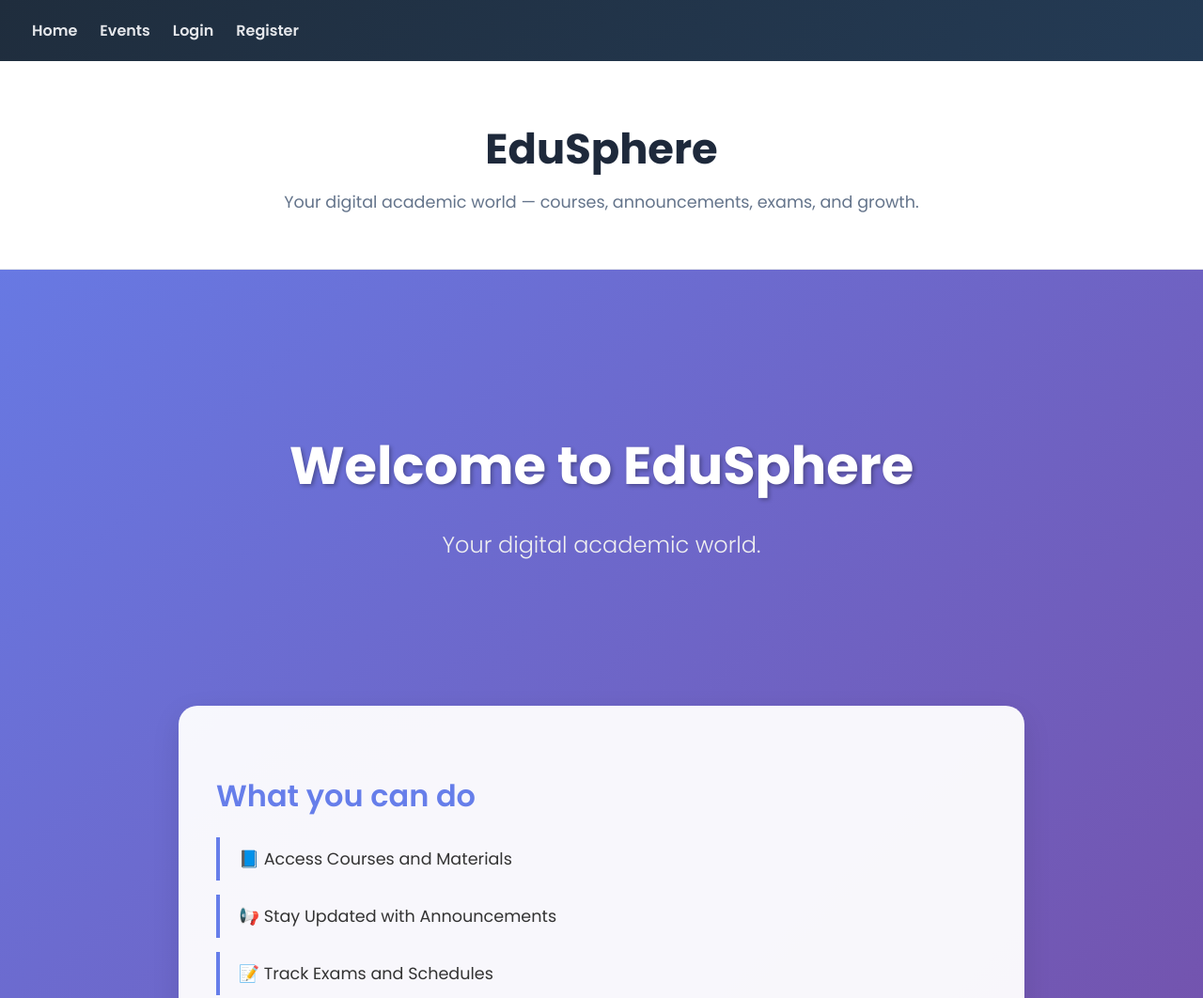
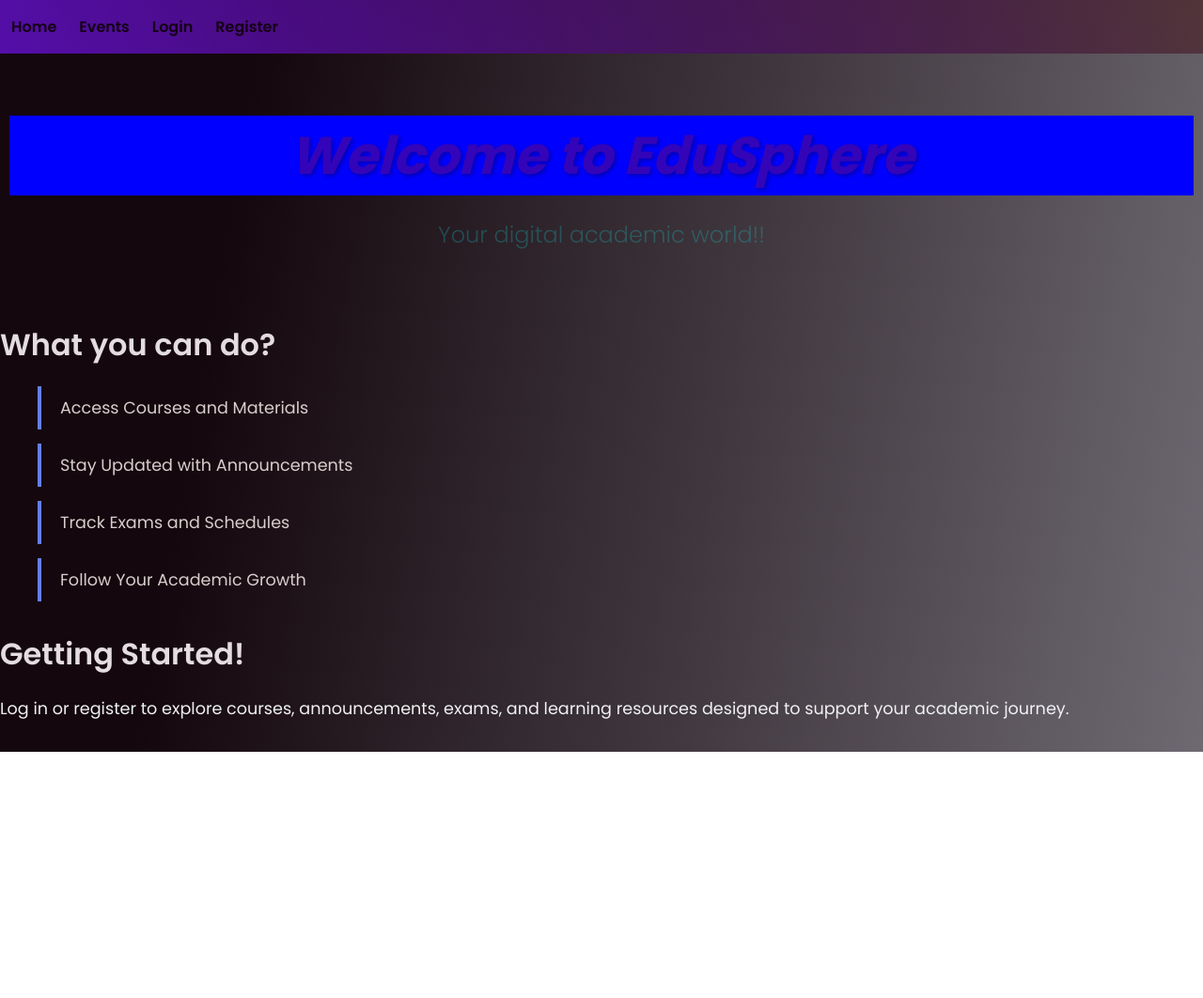
Before and after one commit to Gebraman/schoolHub, a plain HTML site: page client/index.html in a window 1280 px wide. Shown: the top 1062 px of the page at 94% size. After the commit the page ends 800 px from the top, so only its background shows below. Drawn offline with Linux system fonts and the light colour scheme.

Commit message:
modifed the css of the frontend

```diff
--- a/client/index.css
+++ b/client/index.css
@@ -1,6 +1,3 @@
-/* =========================
-   GLOBAL RESET (very light)
-   ========================= */
 *,
 *::before,
 *::after {
@@ -16,16 +13,13 @@ body {
     "Segoe UI",
     Roboto,
     sans-serif;
-  background-color: #f4f7fb;
+  background-color: #324660;
   color: #1f2933;
 }
 
-/* =========================
-   NAVBAR (layout only)
-   ========================= */
 #navbar {
-  background: linear-gradient(135deg, #1f2d3d, #243b55);
-  padding: 14px 32px;
+  background: linear-gradient(600deg, #3a030373, #540ea9);
+  padding: 10px 10px;
 }
 
 #navList {
@@ -38,7 +32,7 @@ body {
 }
 
 #navList li {
-  color: #e5e7eb;
+  color: #150115;
   font-weight: 600;
   cursor: pointer;
   position: relative;
@@ -47,10 +41,9 @@ body {
 }
 
 #navList li:hover {
-  color: #60a5fa;
+  color: #e7e8ebfa;
 }
 
-/* Active state (optional, future use) */
 #navList li.active {
   color: #60a5fa;
 }
@@ -65,55 +58,3 @@ body {
   background-color: #60a5fa;
   border-radius: 2px;
 }
-
-/* =========================
-   HEADER (landing branding)
-   ========================= */
-#header {
-  text-align: center;
-  padding: 60px 20px 40px;
-  background-color: #ffffff;
-  border-bottom: 1px solid #e5e7eb;
-}
-
-#header h1 {
-  font-size: 2.8rem;
-  margin: 0;
-  color: #1e293b;
-}
-
-#header .subtitle {
-  margin-top: 10px;
-  font-size: 1.1rem;
-  color: #64748b;
-  max-width: 700px;
-  margin-left: auto;
-  margin-right: auto;
-}
-
-/* =========================
-   MAIN APP CONTAINER
-   ========================= */
-#app {
-  padding: 40px 24px;
-  max-width: 1200px;
-  margin: 0 auto;
-}
-
-/* =========================
-   RESPONSIVE (shell only)
-   ========================= */
-@media (max-width: 768px) {
-  #navList {
-    flex-wrap: wrap;
-    gap: 14px;
-  }
-
-  #header h1 {
-    font-size: 2.2rem;
-  }
-
-  #app {
-    padding: 30px 16px;
-  }
-}
--- a/client/index.html
+++ b/client/index.html
@@ -21,14 +21,6 @@
       </ul>
     </nav>
 
-    <!-- Header -->
-    <header id="header">
-      <h1>EduSphere</h1>
-      <p class="subtitle">
-        Your digital academic world — courses, announcements, exams, and growth.
-      </p>
-    </header>
-
     <!-- ONE dynamic container -->
     <main id="app"></main>
 
--- a/client/pages/home/home.css
+++ b/client/pages/home/home.css
@@ -2,7 +2,7 @@
 
 body {
   font-family: "Poppins", sans-serif;
-  background: linear-gradient(135deg, #667eea 0%, #764ba2 100%);
+  background: linear-gradient(1000deg, #23203181 -30%, #14070d 80%);
   margin: 0;
   padding: 0;
   color: #333;
@@ -10,37 +10,25 @@ body {
 }
 
 .home {
-  padding: 80px 20px;
+  padding: 20px 10px;
   text-align: center;
   animation: fadeIn 1s ease-in-out;
-  color: white;
+  color: rgb(52, 4, 184);
 }
 
 .home h2 {
   font-size: 3.5rem;
+  background-color: blue;
   margin-bottom: 20px;
   font-weight: 700;
   text-shadow: 2px 2px 4px rgba(0, 0, 0, 0.3);
+  font-style: italic;
 }
 
 .home .tagline {
   font-size: 1.5rem;
-  color: #f0f0f0;
+  color: #19c7cd49;
   font-weight: 300;
-}
-
-.features,
-.getting-started {
-  max-width: 900px;
-  margin: 50px auto;
-  background: rgba(255, 255, 255, 0.95);
-  padding: 40px;
-  border-radius: 20px;
-  box-shadow: 0 10px 30px rgba(0, 0, 0, 0.1);
-  transition:
-    transform 0.3s ease,
-    box-shadow 0.3s ease;
-  animation: fadeIn 1.5s ease-in-out;
 }
 
 .features:hover,
@@ -53,14 +41,16 @@ body {
 .getting-started h3 {
   font-size: 2rem;
   margin-bottom: 20px;
-  color: #667eea;
+  color: #ece5e9f5;
   font-weight: 600;
+  text-align: justify;
 }
 
 .features ul {
   margin-top: 20px;
-  padding-left: 0;
   list-style: none;
+  text-align: justify;
+  color: #dacdcd;
 }
 
 .features li {
@@ -79,7 +69,7 @@ body {
 .getting-started p {
   font-size: 1.1rem;
   line-height: 1.6;
-  color: #555;
+  color: #eff1f3;
 }
 
 @keyframes fadeIn {
--- a/client/pages/home/home.html
+++ b/client/pages/home/home.html
@@ -1,22 +1,24 @@
 <section class="home">
   <h2>Welcome to EduSphere</h2>
-  <p class="tagline">Your digital academic world.</p>
+  <p class="tagline">Your digital academic world!!</p>
 </section>
 
 <section class="features">
-  <h3>What you can do</h3>
+  <h3>What you can do?</h3>
   <ul>
-    <li>📘 Access Courses and Materials</li>
-    <li>📢 Stay Updated with Announcements</li>
-    <li>📝 Track Exams and Schedules</li>
-    <li>📈 Follow Your Academic Growth</li>
+    <li>Access Courses and Materials</li>
+    <li>Stay Updated with Announcements</li>
+    <li>Track Exams and Schedules</li>
+    <li>Follow Your Academic Growth</li>
   </ul>
 </section>
 
 <section class="getting-started">
-  <h3>Getting Started</h3>
+  <h3>Getting Started!</h3>
   <p>
     Log in or register to explore courses, announcements, exams, and learning
     resources designed to support your academic journey.
   </p>
+
+  <footer></footer>
 </section>
```
